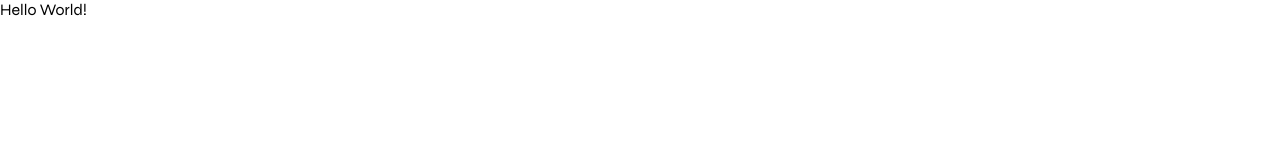
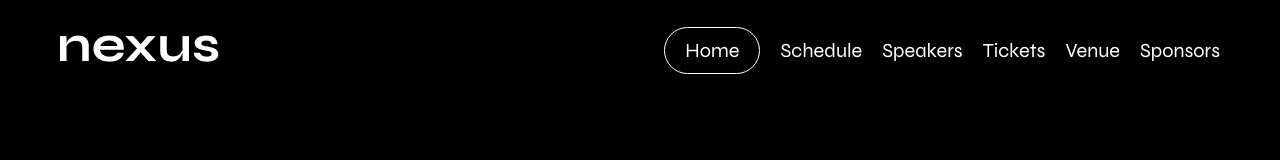
Before and after one commit to iabdwahab/nexus, a plain HTML site: page index.html in a window 1280 px wide. Drawn offline with Linux system fonts and the light colour scheme.

Commit message:
Implementing Header.

```diff
--- a/index.html
+++ b/index.html
@@ -9,6 +9,22 @@
     <link rel="stylesheet" href="styles/index.css" />
   </head>
   <body>
-    Hello World!
+    <header>
+      <div class="container header__container">
+        <a href="#" class="logo">
+          <img src="assets/global/nexus.png" alt="Nexus Logo" />
+        </a>
+        <nav>
+          <ul class="nav__links">
+            <li><a href="#" class="nav__link nav__link--active">home</a></li>
+            <li><a href="#schedule" class="nav__link">schedule</a></li>
+            <li><a href="#speakers" class="nav__link">speakers</a></li>
+            <li><a href="#tickets" class="nav__link">tickets</a></li>
+            <li><a href="#venue" class="nav__link">venue</a></li>
+            <li><a href="#sponsors" class="nav__link">sponsors</a></li>
+          </ul>
+        </nav>
+      </div>
+    </header>
   </body>
 </html>
--- /dev/null
+++ b/styles/header.css
@@ -0,0 +1,34 @@
+.header__container {
+  height: 100px;
+  display: flex;
+  justify-content: space-between;
+  align-items: center;
+}
+
+.nav__links {
+  display: flex;
+  list-style: none;
+  gap: 20px;
+  font-size: 20px;
+  font-weight: 600;
+}
+
+.nav__link {
+  text-decoration: none;
+  color: var(--white-color);
+  transition: var(--fast-transition);
+  text-transform: capitalize;
+}
+.nav__link:hover {
+  color: var(--light-gray-color);
+  transform: translateY(-2px);
+}
+
+.nav__link--active {
+  border: 1px solid var(--white-color);
+  padding: 10px 20px;
+  border-radius: 100px;
+}
+.nav__link--active:hover {
+  border-color: 1px solid var(--light-gray-color);
+}
--- a/styles/index.css
+++ b/styles/index.css
@@ -1,5 +1,8 @@
 /* Import "Syne" Font-Family from Google Fonts */
 @import url('https://fonts.googleapis.com/css2?family=Syne:wght@400..800&display=swap');
+
+/* Import CSS Files */
+@import url('header.css');
 
 * {
   font-family: 'Syne', sans-serif;
@@ -13,5 +16,20 @@
   --blue-color: #0147ff;
   --black-color: #000000;
   --white-color: #ffffff;
-  --gray-color: #1a1a1a;
+  ---dark-gray-color: #1a1a1a;
+  --light-gray-color: #bdbdbd;
+
+  --fast-transition: all 0.3s ease;
+  --slow-transition: all 0.5s ease;
 }
+
+body {
+  background-color: var(--black-color);
+  color: var(--white-color);
+}
+
+.container {
+  max-width: 1200px;
+  margin: 0 auto;
+  padding: 0 20px;
+}
```
Also changed, not shown: assets/global/nexus.png (added).
